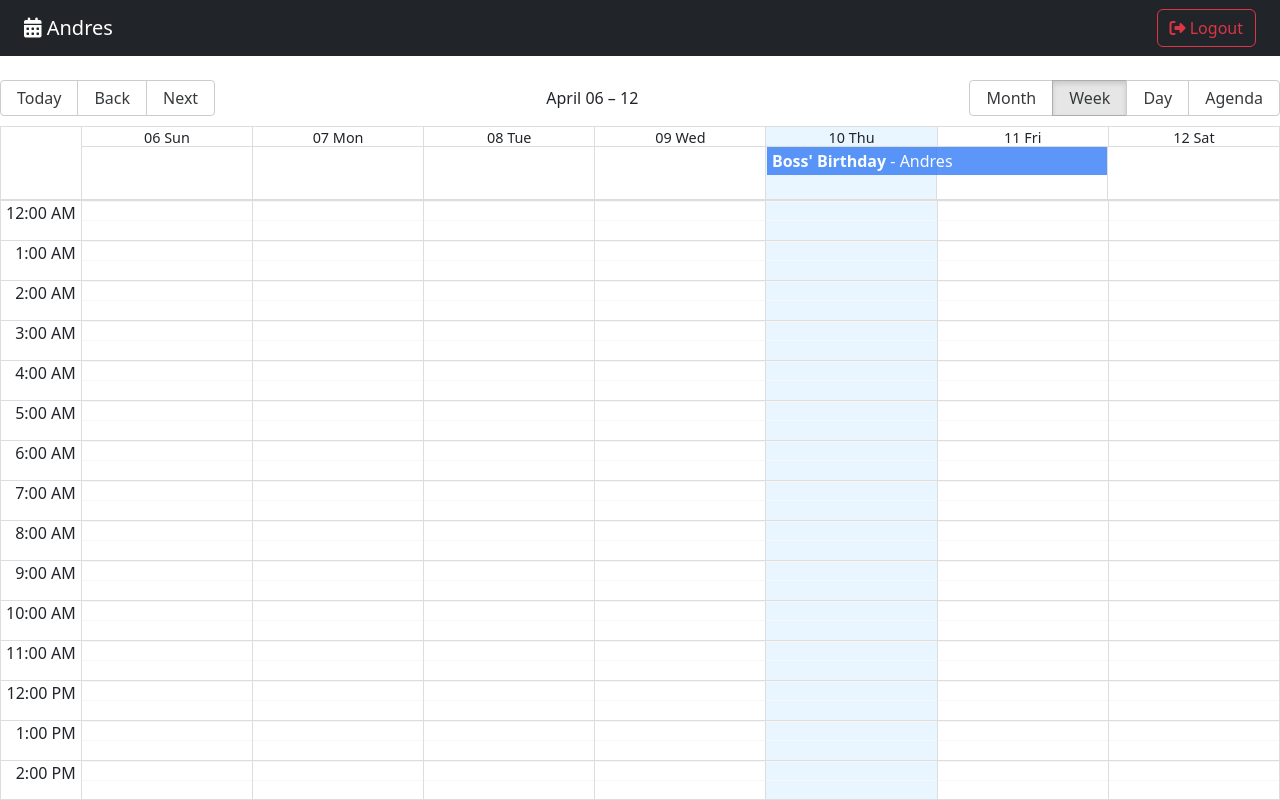
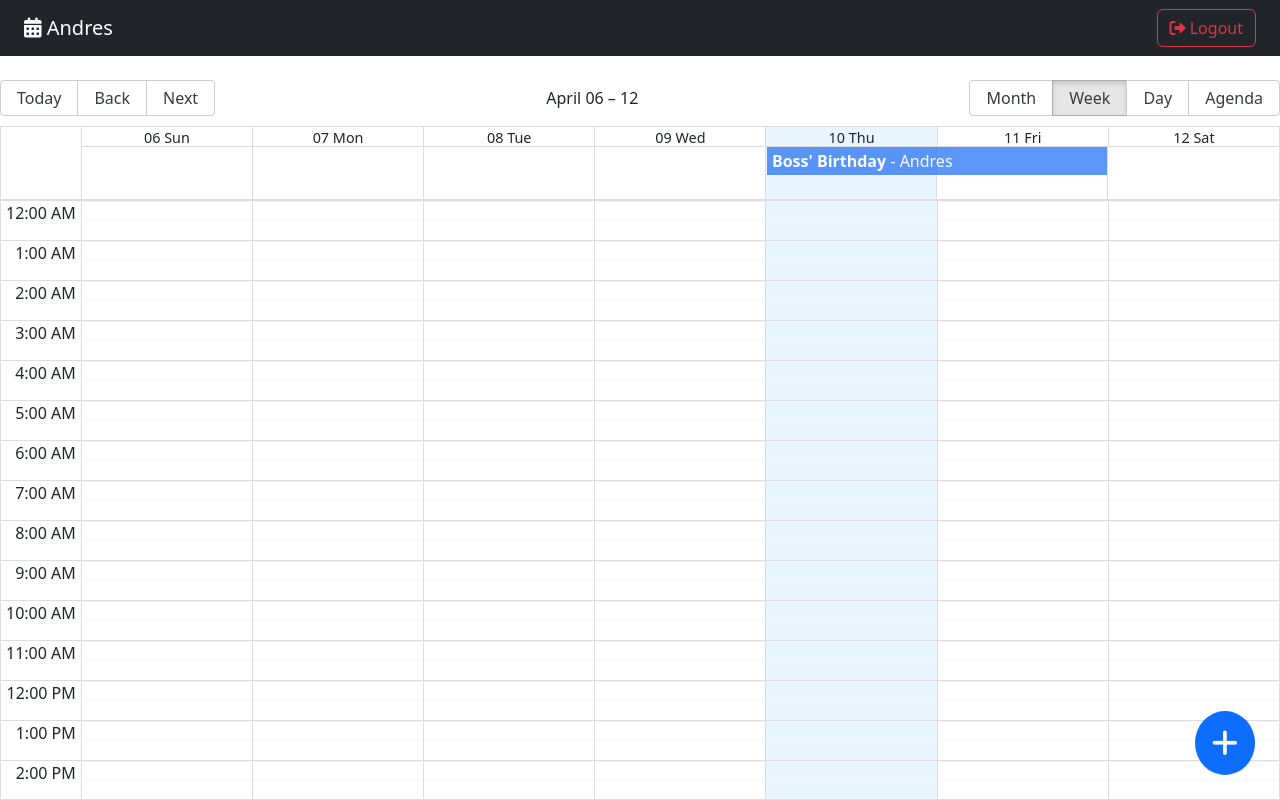
Before and after one commit to andresmotta9/calendar-app, a React (Vite) app: page / in a window 1280 px wide. Built offline with nearby package versions, Linux system fonts and the light colour scheme.

Commit message:
Added btn to create a new event

```diff
--- a/src/calendar/components/CalendarModal.jsx
+++ b/src/calendar/components/CalendarModal.jsx
@@ -75,11 +75,6 @@
     }
 
     if (formValues.title.length <= 0) return;
-
-    console.log(formValues);
-
-    // TODO:
-    // Close Modal
   };
 
   return (
--- /dev/null
+++ b/src/calendar/components/FabAddNew.jsx
@@ -0,0 +1,28 @@
+import { addHours } from 'date-fns';
+import { useCalendarStore, useUiStore } from '../../hooks';
+
+export const FabAddNew = () => {
+  const { openDateModal } = useUiStore();
+  const { setActiveEvent } = useCalendarStore();
+
+  const handleClickView = () => {
+    setActiveEvent({
+      title: '',
+      notes: '',
+      start: new Date(),
+      end: addHours(new Date(), 2),
+      bgColor: '#fafafa',
+      user: {
+        _id: '123',
+        name: 'Andres',
+      },
+    });
+    openDateModal();
+  };
+
+  return (
+    <button className="btn btn-primary fab" onClick={handleClickView}>
+      <i className="fas fa-plus"></i>
+    </button>
+  );
+};
--- a/src/calendar/index.js
+++ b/src/calendar/index.js
@@ -1,4 +1,5 @@
-export * from './components/Navbar';
 export * from './components/CalendarEvent';
 export * from './components/CalendarModal';
+export * from './components/FabAddNew';
+export * from './components/Navbar';
 export * from './pages/CalendarPage';
--- a/src/calendar/pages/CalendarPage.jsx
+++ b/src/calendar/pages/CalendarPage.jsx
@@ -1,7 +1,7 @@
 import { Calendar, Views } from 'react-big-calendar';
 import 'react-big-calendar/lib/css/react-big-calendar.css';
 
-import { Navbar, CalendarEvent, CalendarModal } from '../';
+import { Navbar, CalendarEvent, CalendarModal, FabAddNew } from '../';
 import { localizer } from '../../helpers';
 import { useState } from 'react';
 import { useCalendarStore, useUiStore } from '../../hooks';
@@ -59,6 +59,7 @@
         onSelectEvent={onSelect}
       />
       <CalendarModal />
+      <FabAddNew />
     </>
   );
 };
--- a/src/styles.css
+++ b/src/styles.css
@@ -37,3 +37,12 @@
   outline: none;
   padding: 10px;
 }
+
+.fab {
+  border-radius: 100%;
+  bottom: 25px;
+  font-size: 30px;
+  padding: 16px;
+  position: fixed;
+  right: 25px;
+}
```
